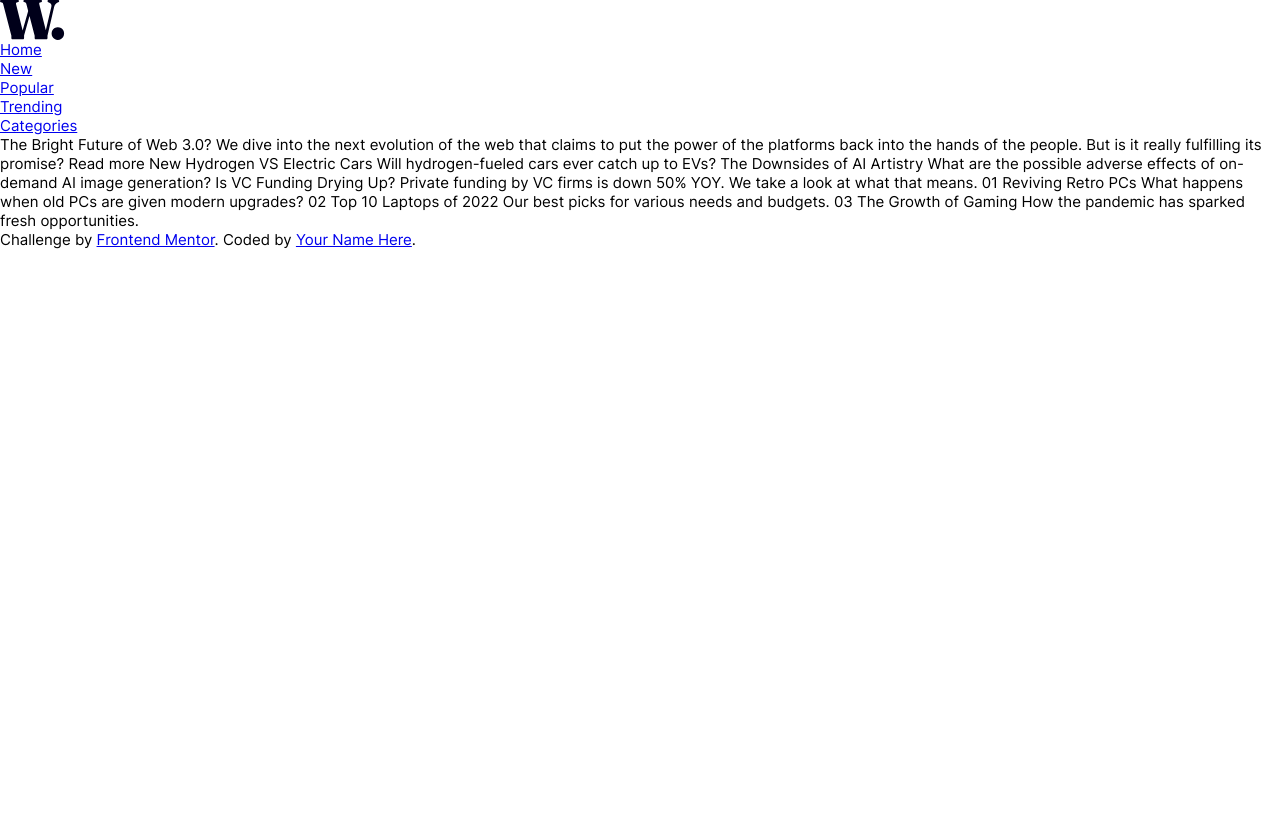
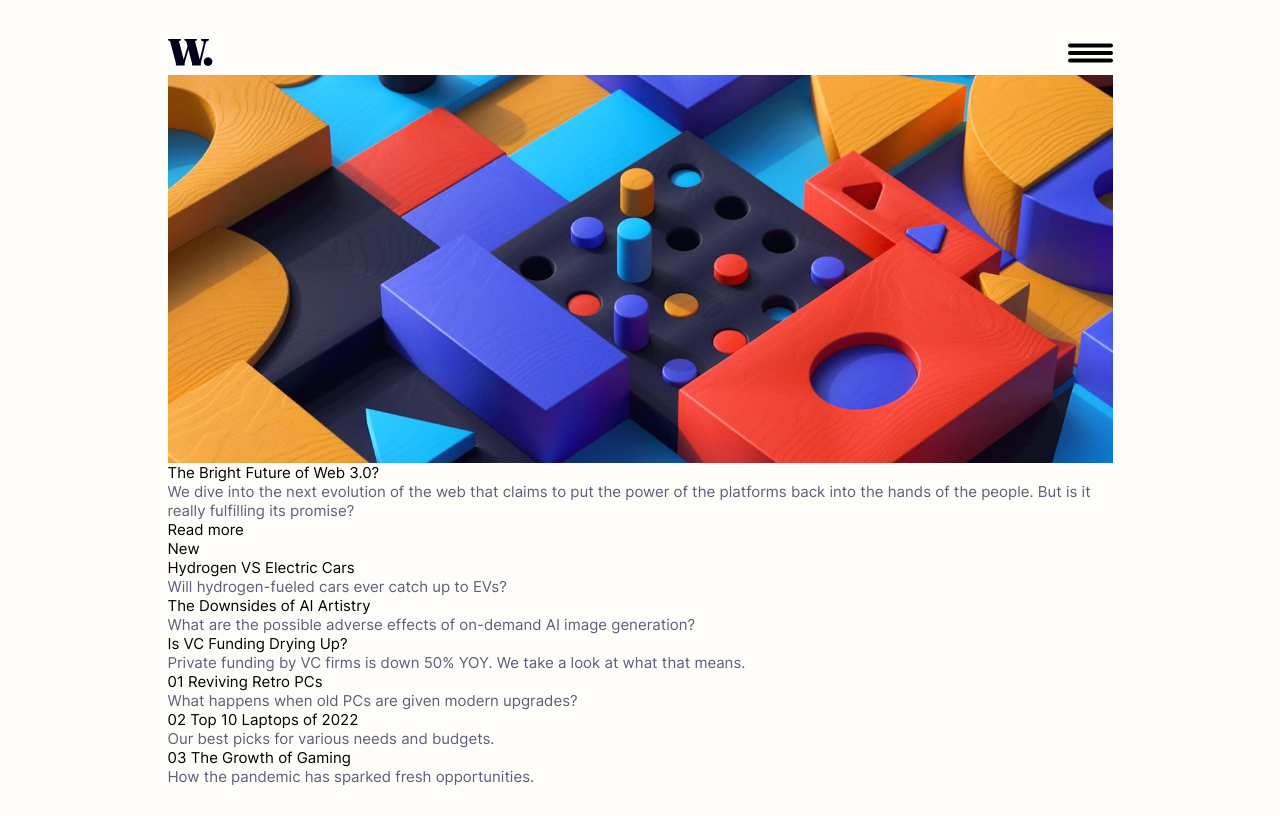
Before and after one commit to inlumio/fm-news-homepage, a plain HTML site: page index.html in a window 1280 px wide. Drawn offline with Linux system fonts and the light colour scheme.

Commit message:
add header with styles and html for other parts

```diff
--- a/assets/css/main.css
+++ b/assets/css/main.css
@@ -1,12 +1,104 @@
-@import "./fonts.css";
-@import "./variables.css";
-@import "./reset.css";
+@import './fonts.css';
+@import './variables.css';
+@import './reset.css';
 
-
+/* 52rem */
 html {
 	font-size: 15px;
 }
 
 body {
 	font-family: 'Inter', sans-serif;
+	background-color: var(--off-white);
 }
+
+p {
+	color: var(--dark-grayish-blue);
+}
+
+.container {
+	padding-inline: 1rem;
+	padding-block: 2rem;
+	margin-inline: auto;
+}
+
+@media screen and (min-width: 768px) {
+	.container {
+		max-width: 50rem;
+	}
+}
+
+@media screen and (min-width: 1200px) {
+	.container {
+		max-width: 65rem;
+	}
+}
+
+@media screen and (min-width: 1400px) {
+	.container {
+		max-width: 80rem;
+	}
+}
+
+.header {
+	display: flex;
+	align-items: center;
+	justify-content: space-between;
+}
+
+.header .logo {
+	width: 3rem;
+}
+
+.nav .nav__list {
+	color: var(--dark-grayish-blue);
+	display: flex;
+	justify-content: space-between;
+	align-items: center;
+	gap: 2rem;
+	display: none;
+}
+
+.nav .nav__item:hover {
+	color: var(--soft-orange);
+}
+
+.nav__toggle {
+	position: relative;
+	width: 3rem;
+	height: 3rem;
+	display: flex;
+	align-items: center;
+	justify-content: center;
+	cursor: pointer;
+	z-index: 100;
+}
+
+.nav__toggle span {
+	position: absolute;
+	width: 100%;
+	height: 4px;
+	background-color: black;
+	border-radius: 4px;
+	transition: transform 0.5s ease;
+}
+
+.nav__toggle span:nth-child(1) {
+	transform: translateY(-0.5rem);
+}
+
+.nav__toggle span:nth-child(3) {
+	transform: translateY(0.5rem);
+}
+
+.nav__toggle.active span:nth-child(1) {
+	transform: translateY(0) rotate(45deg);
+}
+
+.nav__toggle.active span:nth-child(3) {
+	transform: translateY(0) rotate(-45deg);
+}
+
+.nav__toggle.active span:nth-child(2) {
+	transform: rotateY(-90deg);
+}
--- a/assets/css/reset.css
+++ b/assets/css/reset.css
@@ -16,3 +16,12 @@ img, picture, svg, video {
 	display: block;
 	max-width: 100%;
 }
+
+ul, ol, li {
+	list-style: none;
+}
+
+a {
+	text-decoration: none;
+	color: inherit;
+}
--- /dev/null
+++ b/assets/js/main.js
@@ -0,0 +1,4 @@
+const navToggler = document.getElementById('nav-toggle');
+navToggler.addEventListener('click', () => {
+	navToggler.classList.toggle('active');
+});
--- a/index.html
+++ b/index.html
@@ -11,9 +11,11 @@
   <title>Frontend Mentor | News homepage</title>
 
   <link rel="stylesheet" href="./assets/css/main.css" />
+  <script src="./assets/js/main.js" defer></script>
 </head>
 
 <body>
+  <div class="container">
     <header class="header">
       <div class="logo">
         <img src="./assets/images/logo.svg" alt="logo" />
@@ -26,7 +28,7 @@
           <li class="nav__item"><a href="#">Trending</a></li>
           <li class="nav__item"><a href="#">Categories</a></li>
         </ul>
-      <div class="nav__toggle">
+        <div class="nav__toggle" id="nav-toggle">
           <span></span>
           <span></span>
           <span></span>
@@ -34,22 +36,69 @@
       </nav>
     </header>
 
-  The Bright Future of Web 3.0? We dive into the next evolution of the web
-  that claims to put the power of the platforms back into the hands of the
-  people. But is it really fulfilling its promise? Read more New Hydrogen VS
-  Electric Cars Will hydrogen-fueled cars ever catch up to EVs? The Downsides
-  of AI Artistry What are the possible adverse effects of on-demand AI image
-  generation? Is VC Funding Drying Up? Private funding by VC firms is down 50%
-  YOY. We take a look at what that means. 01 Reviving Retro PCs What happens
-  when old PCs are given modern upgrades? 02 Top 10 Laptops of 2022 Our best
-  picks for various needs and budgets. 03 The Growth of Gaming How the
-  pandemic has sparked fresh opportunities.
+    <main class="main">
+      <section class="hero">
+        <div class="hero__img">
+          <picture>
+            <source srcset="./assets/images/image-web-3-desktop.jpg" media="(min-width: 992px)">
+            <img src="/assets/images/image-web-3-mobile.jpg" alt="web3">
+          </picture>
+        </div>
+        <article class="hero__text">
+          <h1 class="hero__header">The Bright Future of Web 3.0?</h1>
+          <div>
+            <p class="hero__decription">
+              We dive into the next evolution of the web that claims to put the power of the platforms back into the
+              hands of the people. But is it really fulfilling its promise?
+            </p>
+            <a href="hero__button">Read more</a>
+          </div>
+        </article>
+      </section>
 
-  <div class="attribution">
-    Challenge by
-    <a href="https://www.frontendmentor.io?ref=challenge" target="_blank">Frontend Mentor</a>. Coded by <a href="#">Your
-      Name Here</a>.
+      <section class="new">
+        <h2 class="new__header">New</h2>
+        <article class="new__article">
+          <h3>Hydrogen VS Electric Cars</h3>
+          <p>Will hydrogen-fueled cars ever catch up to EVs?</p>
+        </article>
+        <article class="new__article">
+          <h3>The Downsides of AI Artistry</h3>
+          <p>
+            What are the possible adverse effects of on-demand AI image generation?
+          </p>
+        </article>
+        <article class="new__article">
+          <h3>Is VC Funding Drying Up?</h3>
+          <p>
+            Private funding by VC firms is down 50% YOY. We take a look at what that means.
+          </p>
+        </article>
+      </section>
+
+      <section class="top">
+        <article class="top__article">
+          <h3><span class="num">01</span> Reviving Retro PCs</h3>
+          <p>
+            What happens when old PCs are given modern upgrades?
+          </p>
+        </article>
+        <article class="top__article">
+          <h3><span class="num">02</span> Top 10 Laptops of 2022</h3>
+          <p>
+            Our best picks for various needs and budgets.
+          </p>
+        </article>
+        <article class="top__article">
+          <h3><span class="num">03</span> The Growth of Gaming</h3>
+          <p>
+            How the pandemic has sparked fresh opportunities.
+          </p>
+        </article>
+      </section>
+    </main>
   </div>
+
 </body>
 
 </html>
```
Lines whose indentation alone changed are shown as unchanged.
